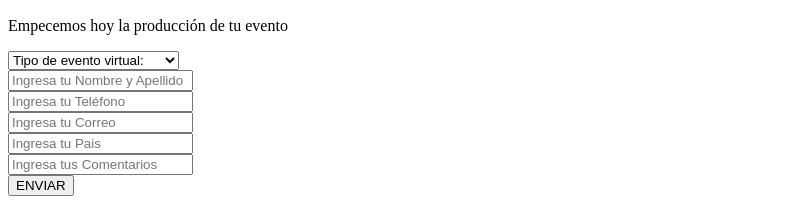
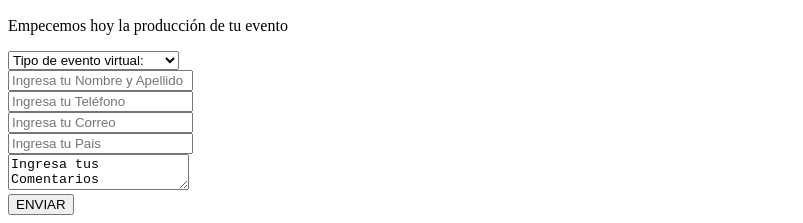
Before and after one commit to jhonalexisapazapaz/clase-4, a plain HTML site: page index.html in a window 1280 px wide. Shown: the part 1211-1434 px from the top of the page, without its empty margins (0-803 px from the left). Drawn offline with Linux system fonts and the light colour scheme.

Commit message:
Update index.html

```diff
--- a/index.html
+++ b/index.html
@@ -22,6 +22,7 @@
             <div>
                 <h2>¡Haz que tu <br><b>evento sea virtual!</b> </h2>
                 <p>Empecemos hoy la producción de tu evento</p>
+            </div>
             <div>
                 <select name="" id="">
                     <option value="" selected disabled hidden>Tipo de evento virtual:</option>
@@ -41,11 +42,10 @@
             </div>
                 <input type="text" name="" id="" placeholder="Ingresa tu Pais">
             <div>
-                <input type="text" name="" id="" placeholder="Ingresa tus Comentarios">
+                <textarea name="" id="">Ingresa tus Comentarios</textarea>
             </div>
             <div>
                 <button type="submit">ENVIAR</button>
-            </div>
             </div>
         </form>
     </section>
```
